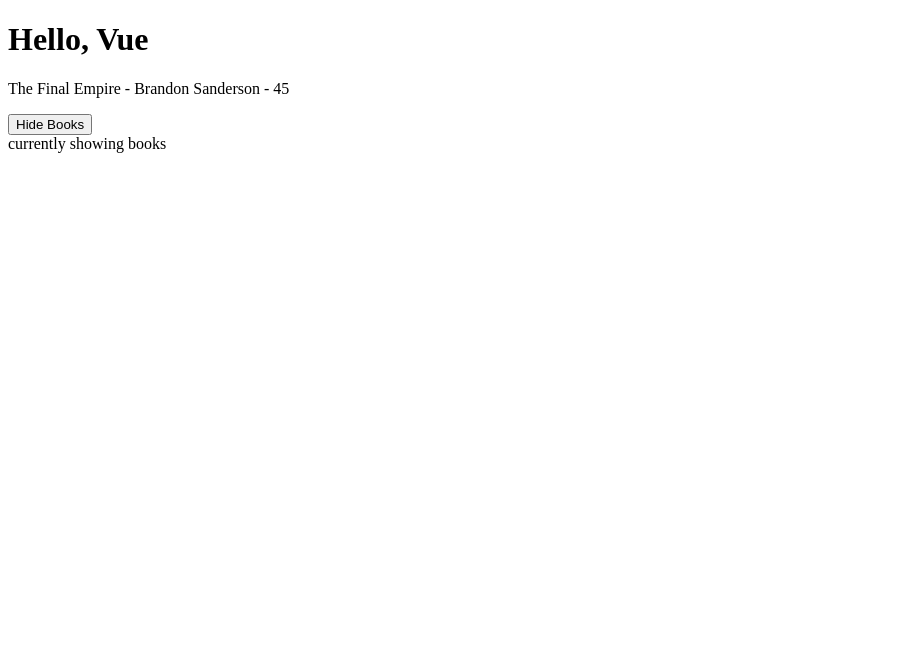
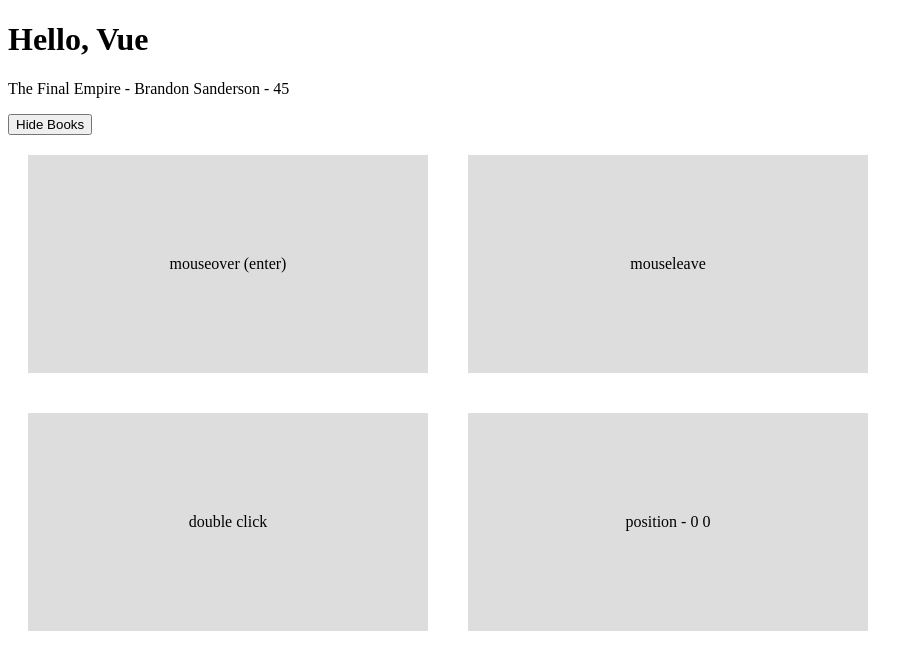
Before and after one commit to corinahincu/Node.Js, a plain HTML site: page index.html in a window 1280 px wide. Shown: the whole page, without its empty margins (0-923 px from the left). Drawn offline with nearby package versions, Linux system fonts and the light colour scheme.

Commit message:
mouse events

```diff
--- a/app.js
+++ b/app.js
@@ -4,12 +4,24 @@ const app = Vue.createApp({
       showBooks: true,
       title: 'The Final Empire',
       author: 'Brandon Sanderson',
-      age: 45
+      age: 45,
+      x: 0,
+      y: 0
     }
   },
   methods: {
     toggleShowBooks(){
       this.showBooks = !this.showBooks
+    },
+    handleEvent(e,data){
+      console.log(e,e.type)
+      if(data){
+        console.log(data)
+      }
+    },
+    handleMousemove(e){
+      this.x = e.offsetX
+      this.y = e.offsetY
     }
   }
 })
--- a/index.html
+++ b/index.html
@@ -4,7 +4,18 @@
   <meta charset="UTF-8">
   <meta name="viewport" content="width=device-width, initial-scale=1.0">
   <title>Learning Vue</title>
-  <script src="https://unpkg.com/vue@3.0.2"></script>
+<!--   <script src="https://unpkg.com/vue@3.0.2"></script> -->
+<script src="https://unpkg.com/vue@3/dist/vue.global.js"></script>
+  <style>
+    .box{
+      padding: 100px 0;
+      width: 400px;
+      text-align: center;
+      background: #ddd;
+      margin: 20px;
+      display: inline-block;
+    }
+  </style>
 </head>
 <body>
   <h1>Hello, Vue </h1>
@@ -16,11 +27,14 @@
 
     <button @click="toggleShowBooks">
       <span v-if="showBooks">Hide Books</span>
-      <!-- <span v-if="!showBooks">Show Books</span> -->
       <span v-else> Show Books </span>
     </button>
-
-    <div v-show="showBooks">currently showing books</div>
+    <br>
+    <!-- mouse events -->
+    <div class="box" @mouseover="handleEvent($event,5)">mouseover (enter)</div>
+    <div class="box" @mouseleave="handleEvent">mouseleave</div>
+    <div class="box" @dblclick="handleEvent">double click</div>
+    <div class="box" @mousemove="handleMousemove"> position - {{ x }} {{ y }} </div>
   </div>
 
   <script src="app.js"></script>
```
